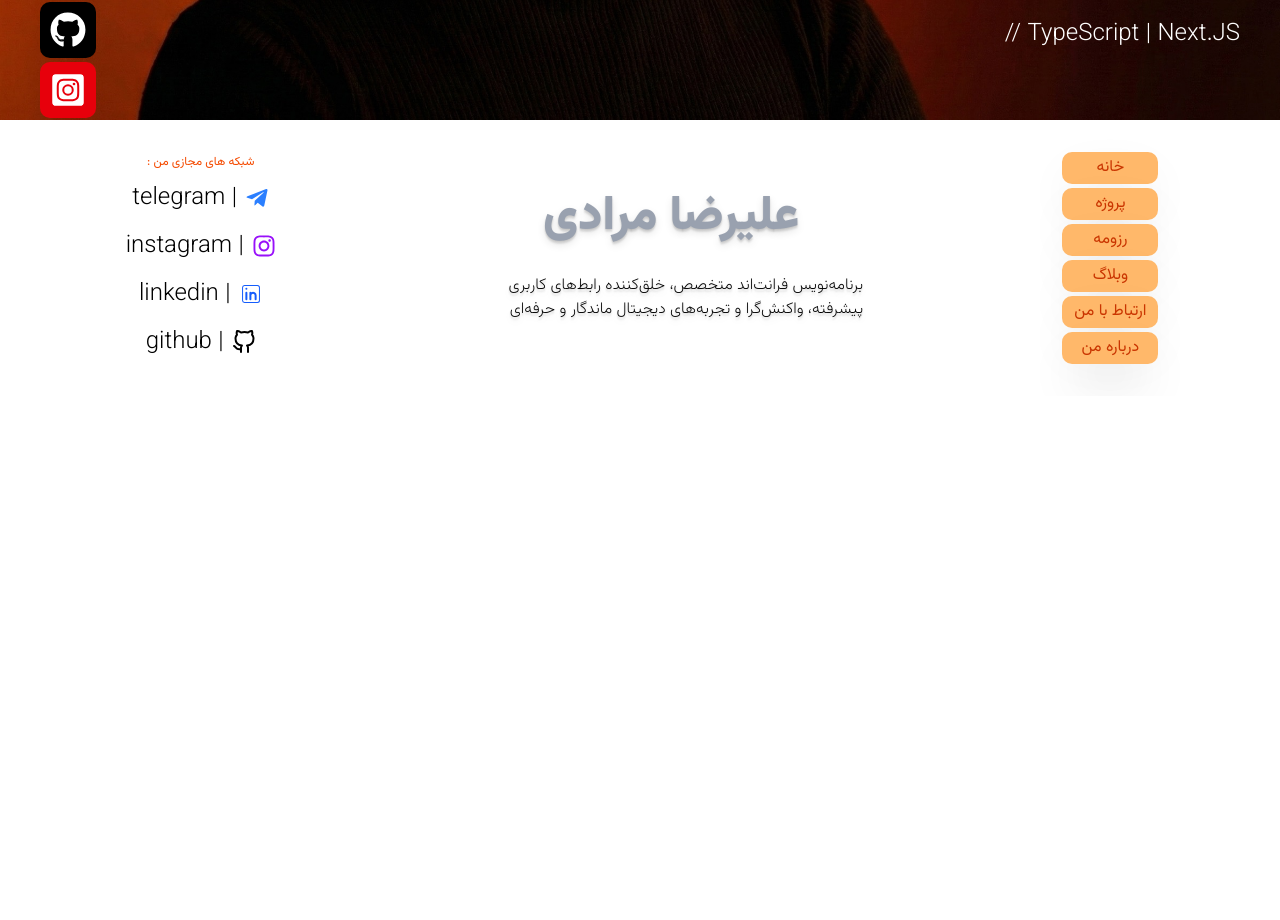
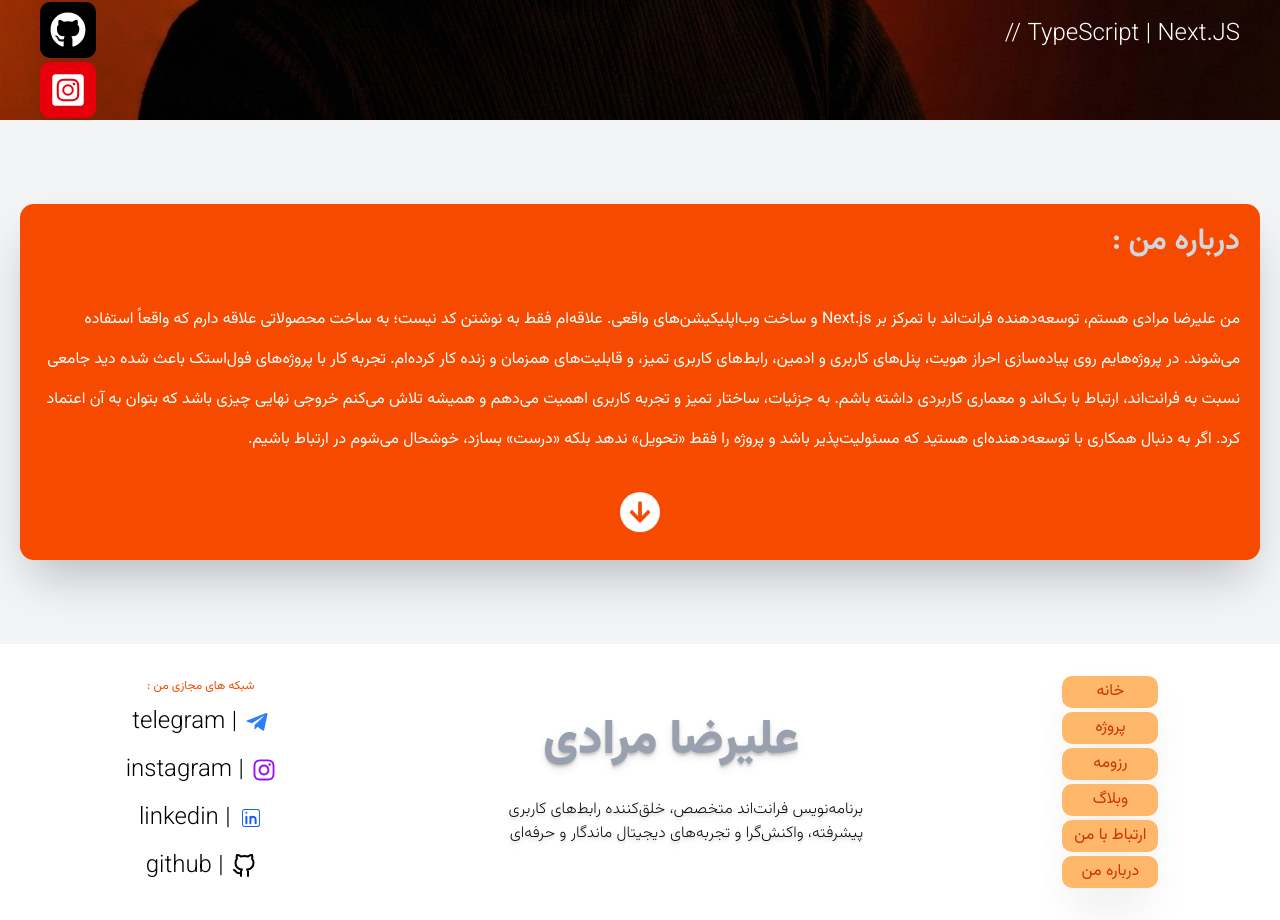
Before and after one commit to alirezza-mo/my-portfolio, a Next.js app: page / in a window 1280 px wide. Shown: the part 680-1600 px from the top of the page. Before the commit the page ends 1076 px from the top, so only its background shows below. Built offline with nearby package versions, Linux system fonts and the light colour scheme.

Commit message:
01. adding about me section

```diff
--- a/package.json
+++ b/package.json
@@ -9,6 +9,8 @@
     "lint": "eslint"
   },
   "dependencies": {
+    "@types/aos": "^3.0.7",
+    "aos": "^2.3.4",
     "class-variance-authority": "^0.7.1",
     "clsx": "^2.1.1",
     "gsap": "^3.14.1",
--- a/src/app/layout.tsx
+++ b/src/app/layout.tsx
@@ -1,16 +1,18 @@
+
+
 import "./globals.css";
 import type { Metadata } from "next";
 import { Vazirmatn } from "next/font/google";
+import AOSInit from "@/utils/aos";
 
-
-const vazir= Vazirmatn({
+const vazir = Vazirmatn({
   subsets: ["arabic"],
-  weight: ["200","400", "700" , "900"],
+  weight: ["200", "400", "700", "900"],
   variable: "--font-vazir",
   display: "swap",
 });
 
-export const metadata : Metadata = {
+export const metadata: Metadata = {
   title: "وبسایت شخصی مرادی",
 };
 
@@ -25,7 +27,10 @@ export default function RootLayout({
       dir="rtl"
       className={` ${vazir.variable} font-sans  scroll-smooth `}
     >
-      <body className="font-vazir">{children}</body>
+      <body className="font-vazir">
+        <AOSInit/>
+        {children}
+      </body>
     </html>
   );
 }
--- a/src/app/page.tsx
+++ b/src/app/page.tsx
@@ -1,13 +1,17 @@
 import Footer from "@/component/modules/Footer/Footer";
+import AboutMe from "@/component/templates/index/header/AboutMe";
 import Header from "@/component/templates/index/header/Header";
-import Image from "next/image";
 import React from "react";
+
 
 export default function Home(): React.ReactElement {
   return (
     <>
-      <main>
+      <main className="bg-gray-100 dark:bg-gray-950">
         <Header/>
+        <div className="container">
+          <AboutMe/>
+        </div>
         <Footer/>
       </main>
     </>
--- /dev/null
+++ b/src/component/templates/index/header/AboutMe.tsx
@@ -0,0 +1,34 @@
+import React from "react";
+import { FaArrowDown } from "react-icons/fa";
+
+function AboutMe() {
+  return (
+    <>
+      <div
+        data-aos="fade-up"
+        className="w-full rounded-xl dark:bg-gray-800 shadow-2xl bg-orange-600 p-5 flex flex-col items-start justify-between gap-10 my-16"
+      >
+        <h3 className="text-3xl font-bold text-gray-300 dark:text-orange-500 "> درباره من : </h3>
+        <p className="text-wrap leading-7 md:leading-10 md:text-base text-sm text-white dark:text-gray-300">
+          من علیرضا مرادی هستم، توسعه‌دهنده فرانت‌اند با تمرکز بر Next.js و ساخت
+          وب‌اپلیکیشن‌های واقعی. علاقه‌ام فقط به نوشتن کد نیست؛ به ساخت محصولاتی
+          علاقه دارم که واقعاً استفاده می‌شوند. در پروژه‌هایم روی پیاده‌سازی
+          احراز هویت، پنل‌های کاربری و ادمین، رابط‌های کاربری تمیز، و قابلیت‌های
+          همزمان و زنده کار کرده‌ام. تجربه کار با پروژه‌های فول‌استک باعث شده
+          دید جامعی نسبت به فرانت‌اند، ارتباط با بک‌اند و معماری کاربردی داشته
+          باشم. به جزئیات، ساختار تمیز و تجربه کاربری اهمیت می‌دهم و همیشه تلاش
+          می‌کنم خروجی نهایی چیزی باشد که بتوان به آن اعتماد کرد. اگر به دنبال
+          همکاری با توسعه‌دهنده‌ای هستید که مسئولیت‌پذیر باشد و پروژه را فقط
+          «تحویل» ندهد بلکه «درست» بسازد، خوشحال می‌شوم در ارتباط باشیم.
+        </p>
+        <div className="w-full flex justify-center">
+          <button className="p-2 rounded-full bg-white text-center cursor-pointer animate-bounce">
+            <FaArrowDown className="text-2xl text-orange-600" />
+          </button>
+        </div>
+      </div>
+    </>
+  );
+}
+
+export default AboutMe;
--- /dev/null
+++ b/src/utils/aos.ts
@@ -0,0 +1,15 @@
+"use client";
+
+import Aos from "aos";
+import React, { useEffect } from "react";
+import "aos/dist/aos.css";
+
+function AOSInit() {
+  useEffect(() => {
+    Aos.init();
+  }, []);
+
+  return null;
+}
+
+export default AOSInit;
```
Also changed, not shown: 1 other file (tests, documents, lock files or other folders).
